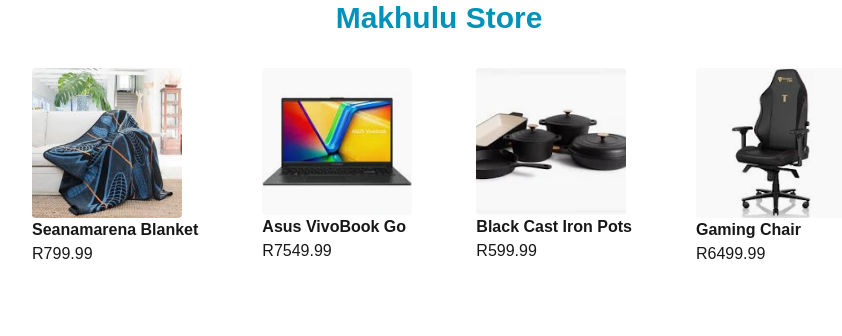
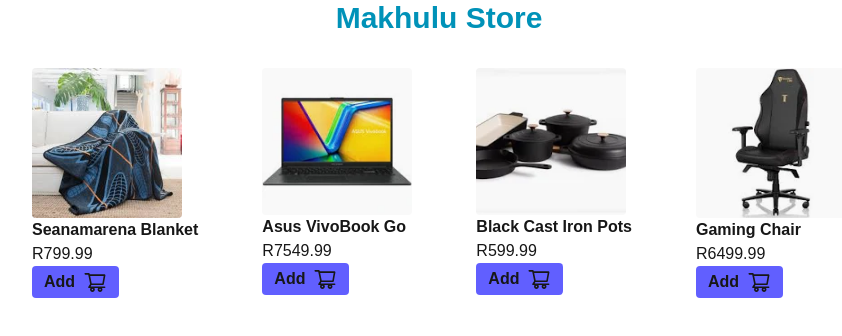
Before and after one commit to Katleho-Nyoni/e-com, a Next.js app in the folder ecommerce/: page /products in a window 1280 px wide. Shown: the top 336 px of the page, without its empty margins (201-1043 px from the left). Built offline with nearby package versions, Linux system fonts and the light colour scheme.

Commit message:
Adding some styles & a button

```diff
--- a/ecommerce/app/ProductsList.tsx
+++ b/ecommerce/app/ProductsList.tsx
@@ -1,5 +1,6 @@
 import Image from "next/image";
 import Link from "next/link";
+import { AiOutlineShoppingCart } from "react-icons/ai";
 import { Product } from "./product-data";
 
 export default function ProductsList({ products }: { products: Product[] }) {
@@ -17,6 +18,7 @@
             />
             <h2 className="font-semibold">{product.name}</h2>
             <p>R{product.price}</p>
+            <button className="flex flex-row justify-center py-1 px-3 bg-indigo-500 font-bold rounded cursor-pointer hover:bg-indigo-800">Add<AiOutlineShoppingCart className="ml-2 size-6" /></button>
           </Link>
         ))}
       </div>
```
